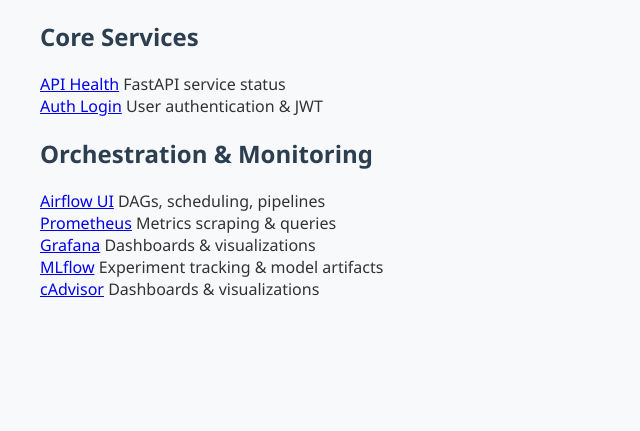
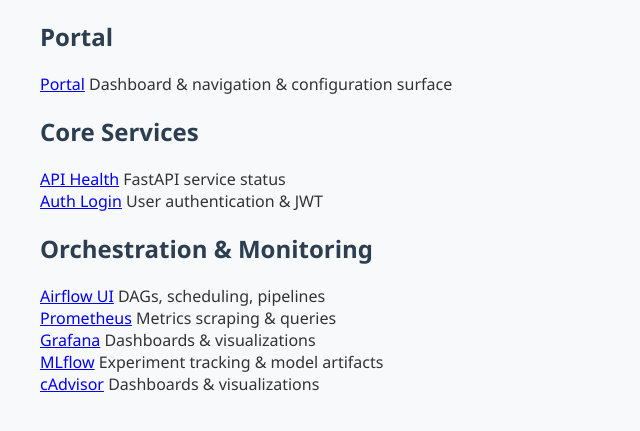
Before and after one commit to saeed-amiri/german-load-forecasting-mlops, a Python web app: template deployment/nginx/templates/index.html in a window 1280 px wide. Shown: the part 126-557 px from the top of the page, without its empty margins (0-640 px from the left). Run offline with Jinja, Linux system fonts and the light colour scheme; the template is opened without the code that fills it, so the values that code supplies are empty.

Commit message:
add link to Portal from Gateway UI

```diff
--- a/deployment/nginx/templates/index.html
+++ b/deployment/nginx/templates/index.html
@@ -16,6 +16,15 @@
 </header>
 
 <div class="container">
+
+    <h2>Portal</h2>
+
+    <div class="card">
+        <div>
+            <a href="/api/" target="_blank" rel="noopener noreferrer">Portal</a>
+            <span class="desc">Dashboard & navigation & configuration surface</span>
+        </div>
+    </div>
 
     <h2>Core Services</h2>
 
```
